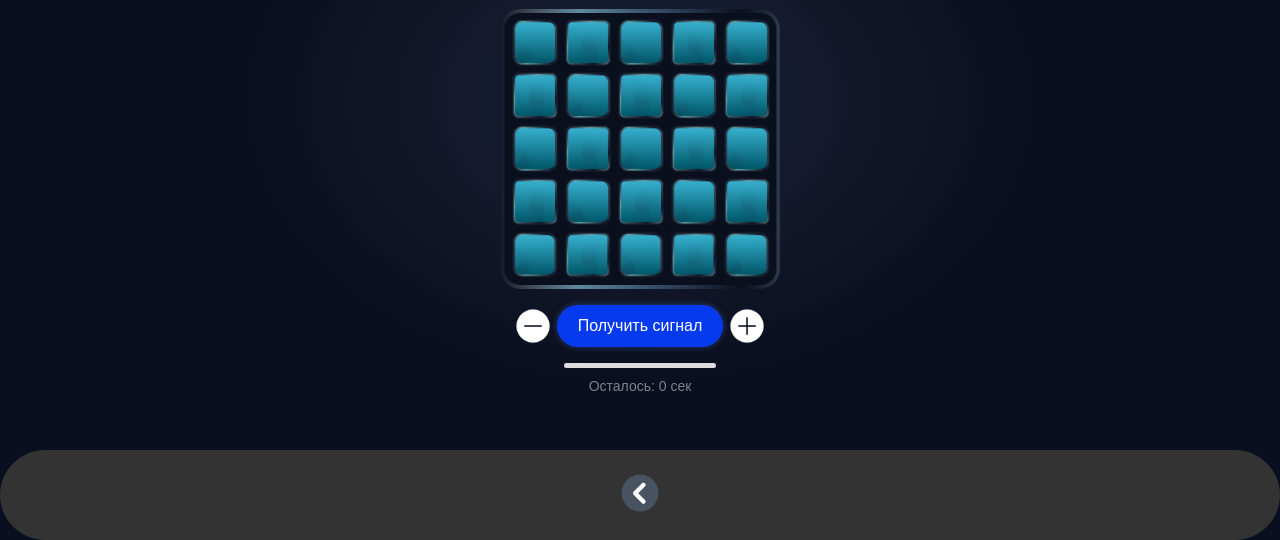
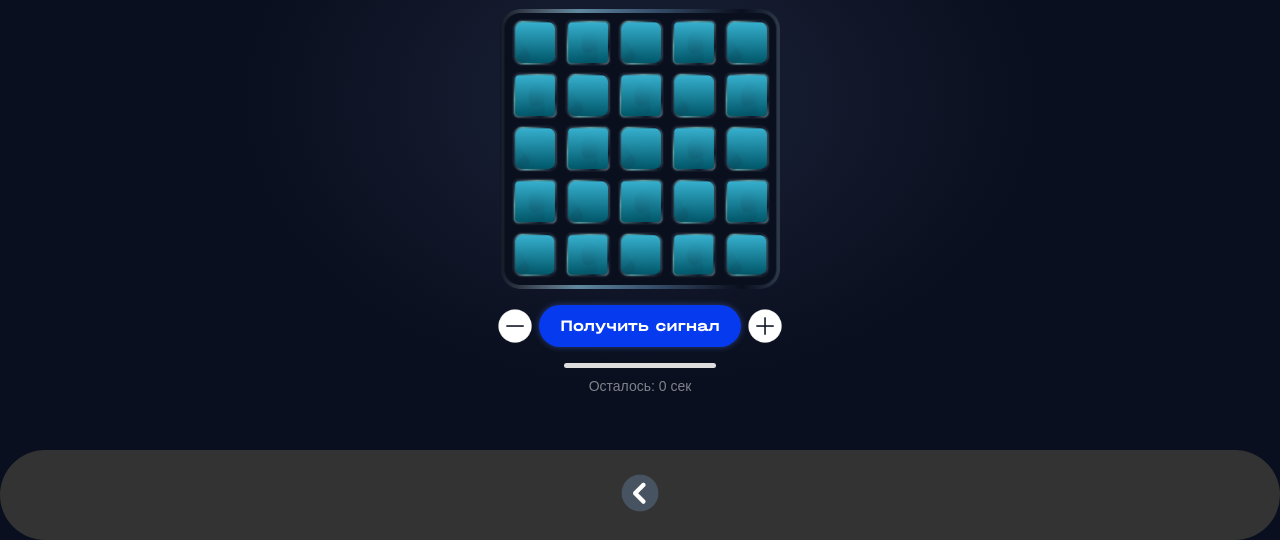
Before and after one commit to martinthecash/NEW, a plain HTML site: page GAMES/min/index.html in a window 1280 px wide. Shown: the part 260-800 px from the top of the page. Drawn offline with Linux system fonts and the light colour scheme.

Commit message:
Update style.css

```diff
--- a/GAMES/min/style.css
+++ b/GAMES/min/style.css
@@ -123,7 +123,7 @@
     border: none;
     border-radius: 30px;
     color: #FFF;
-    font-family: 'Intro', sans-serif;
+    font-family: 'Halvar Breitschrift', sans-serif;
     font-size: 16px;
     height: 42px;
     display: flex;
```
